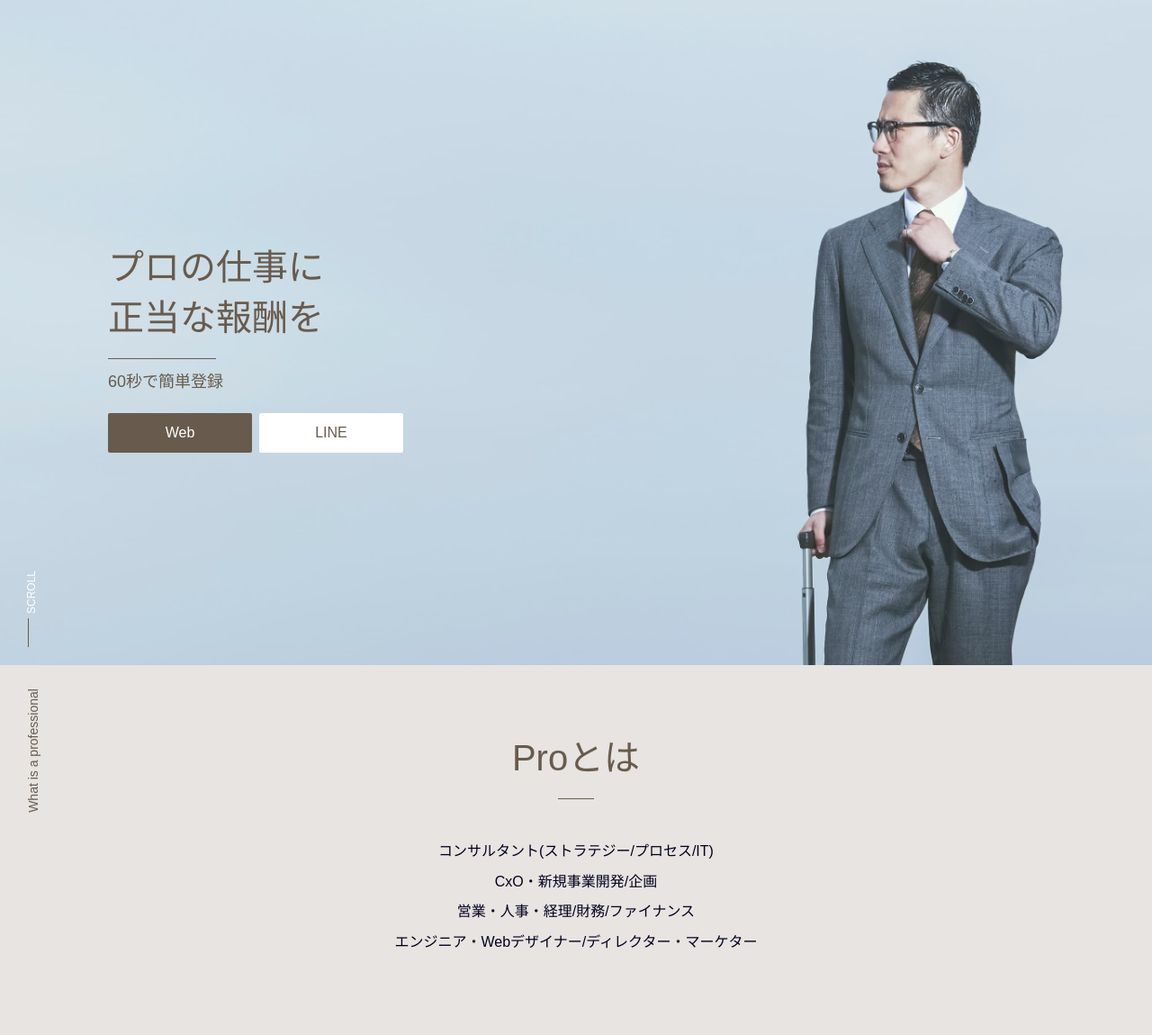
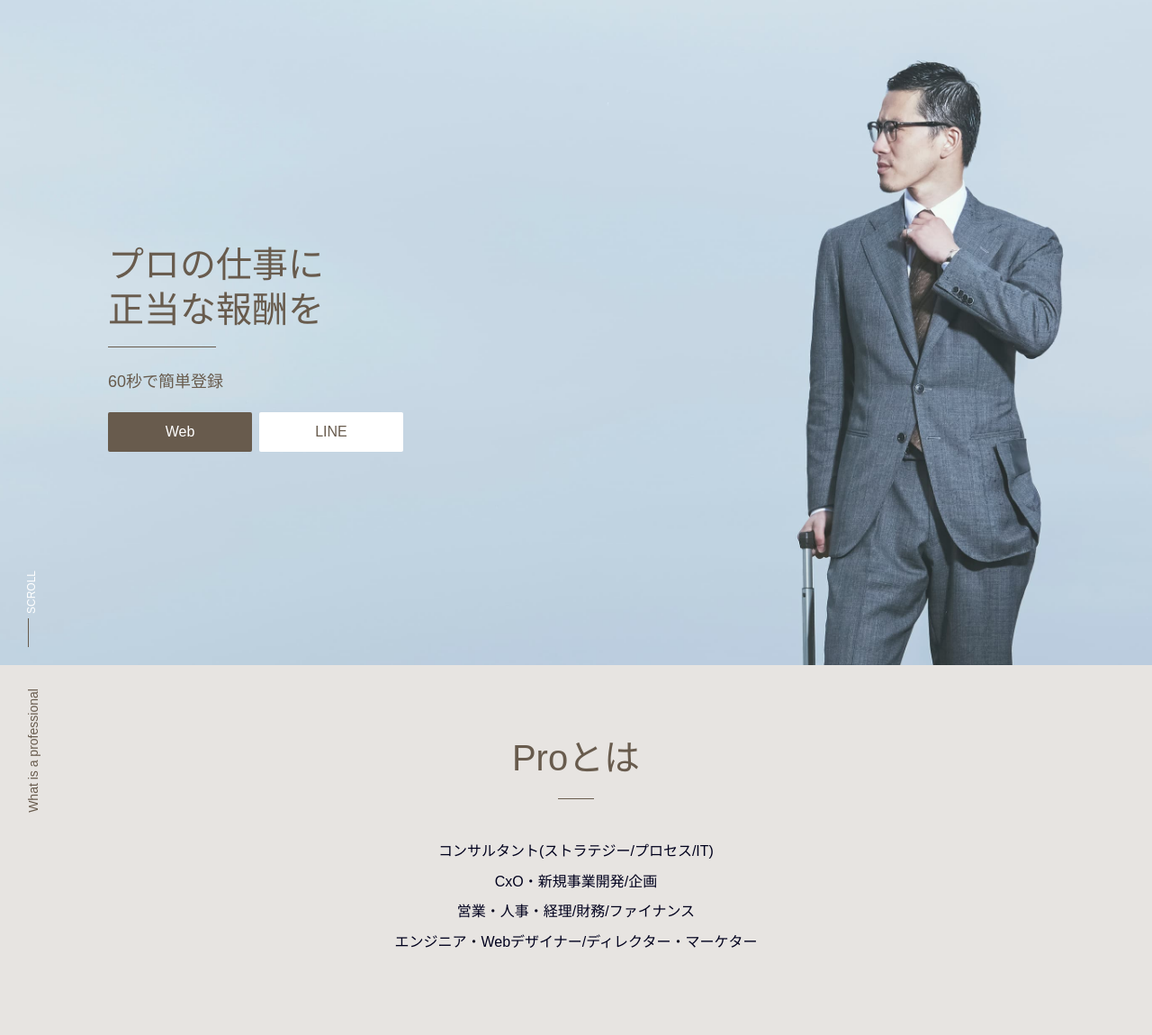
Before and after one commit to shidara/foRPro, a PHP site: page / in a window 1280 px wide. Shown: the part 101-1251 px from the top of the page at 90% size. Run offline with PHP 8.4, Linux system fonts and the light colour scheme; some libraries are stand-ins or nearby versions.

Commit message:
軽微な修正

```diff
--- a/css/common.css
+++ b/css/common.css
@@ -178,6 +178,7 @@ p {
   font-size: 14px;
   font-weight: bold;
   background-color: #685b4d;
+  font-family: "TsukuARdGothic-Regular", sans-serif;
 }
 
 /** section */
--- a/css/pcStyle.css
+++ b/css/pcStyle.css
@@ -12,43 +12,40 @@
   max-height: none;
   min-height: 540px;
 }
-
 #section1:before {
   bottom: 71px;
   left: 11px;
 }
-
 #section1:after {
   bottom: 16px;
   left: 31px;
 }
-
 #section1 .background {
   margin: 0;
 }
-
 #section1 .section1__catchCopy,
 #section1 .section1__form--sp {
   display: none;
 }
-
 #section1 .section1CatchCopyPC {
   display: flex;
   flex-direction: column;
   justify-content: center;
   height: calc(100% - 160px);
 }
-
 #section1 .catchCopy {
   position: static;
   align-items: flex-start;
   font-size: 40px;
+  line-height: 1.25;
+  margin-bottom: 45px;
 }
-
+#section1 .catchCopy .catchCopy__underline:after {
+  bottom: -20px;
+}
 #section1 .section1__form {
   position: static;
 }
-
 #section1 .section1__form .applicationForm {
   align-items: flex-start;
 }
@@ -57,12 +54,10 @@
 #section2 {
   height: auto;
 }
-
 #section2:before {
   top: 88px; /* text幅/2 + 24（余白分） */
   left: -32px; /* -(text幅/2 - text高さ/2）) */
 }
-
 #section2 .section2__role {
   font-size: 16px;
 }
--- a/css/privacy.css
+++ b/css/privacy.css
@@ -16,6 +16,10 @@
   margin-bottom: 64px;
 }
 
+#privacy .title.title--level3 {
+  font-weight: bold;
+}
+
 /* PC用 */
 @media only screen and (min-width: 740px) {
   #privacy:before {
--- a/css/terms.css
+++ b/css/terms.css
@@ -15,6 +15,10 @@
   margin-bottom: 64px;
 }
 
+#terms .title.title--level3 {
+  font-weight: bold;
+}
+
 /* PC用 */
 @media only screen and (min-width: 740px) {
   #terms:before {
--- a/lineForm.html
+++ b/lineForm.html
@@ -130,7 +130,7 @@
         </li>
         <li class="footer__linkItem"><a href="./terms.html">利用規約</a></li>
         <li class="footer__linkItem">
-          <a href="./terms.html">プライバシーポリシー</a>
+          <a href="./privacy.html">プライバシーポリシー</a>
         </li>
       </ul>
 
--- a/registration.html
+++ b/registration.html
@@ -194,7 +194,7 @@
         </li>
         <li class="footer__linkItem"><a href="./terms.html">利用規約</a></li>
         <li class="footer__linkItem">
-          <a href="./terms.html">プライバシーポリシー</a>
+          <a href="./privacy.html">プライバシーポリシー</a>
         </li>
       </ul>
 
--- a/registrationDone.html
+++ b/registrationDone.html
@@ -89,7 +89,7 @@
         </li>
         <li class="footer__linkItem"><a href="./terms.html">利用規約</a></li>
         <li class="footer__linkItem">
-          <a href="./terms.html">プライバシーポリシー</a>
+          <a href="./privacy.html">プライバシーポリシー</a>
         </li>
       </ul>
 
--- a/terms.html
+++ b/terms.html
@@ -433,7 +433,7 @@
         </li>
         <li class="footer__linkItem"><a href="./terms.html">利用規約</a></li>
         <li class="footer__linkItem">
-          <a href="./terms.html">プライバシーポリシー</a>
+          <a href="./privacy.html">プライバシーポリシー</a>
         </li>
       </ul>
 
```
Also changed, not shown: css/base.css (+0 -14 lines).
